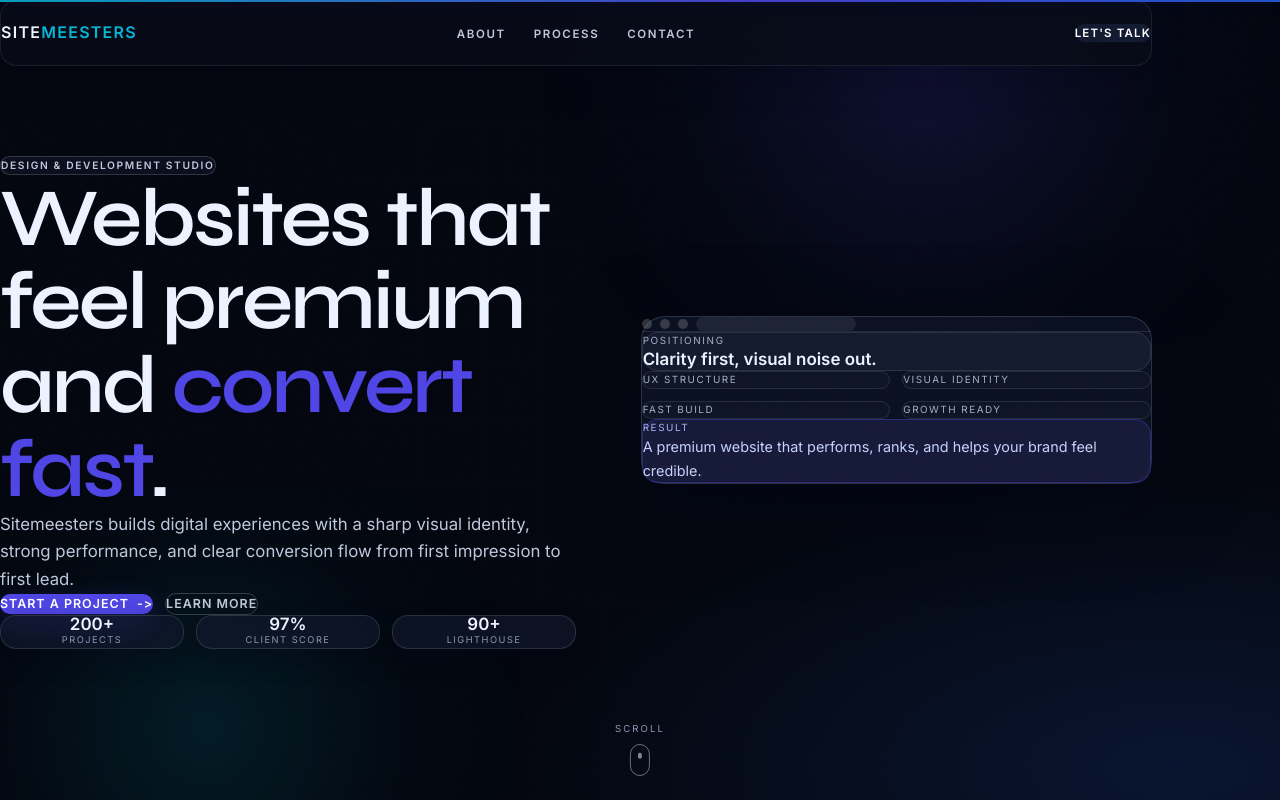
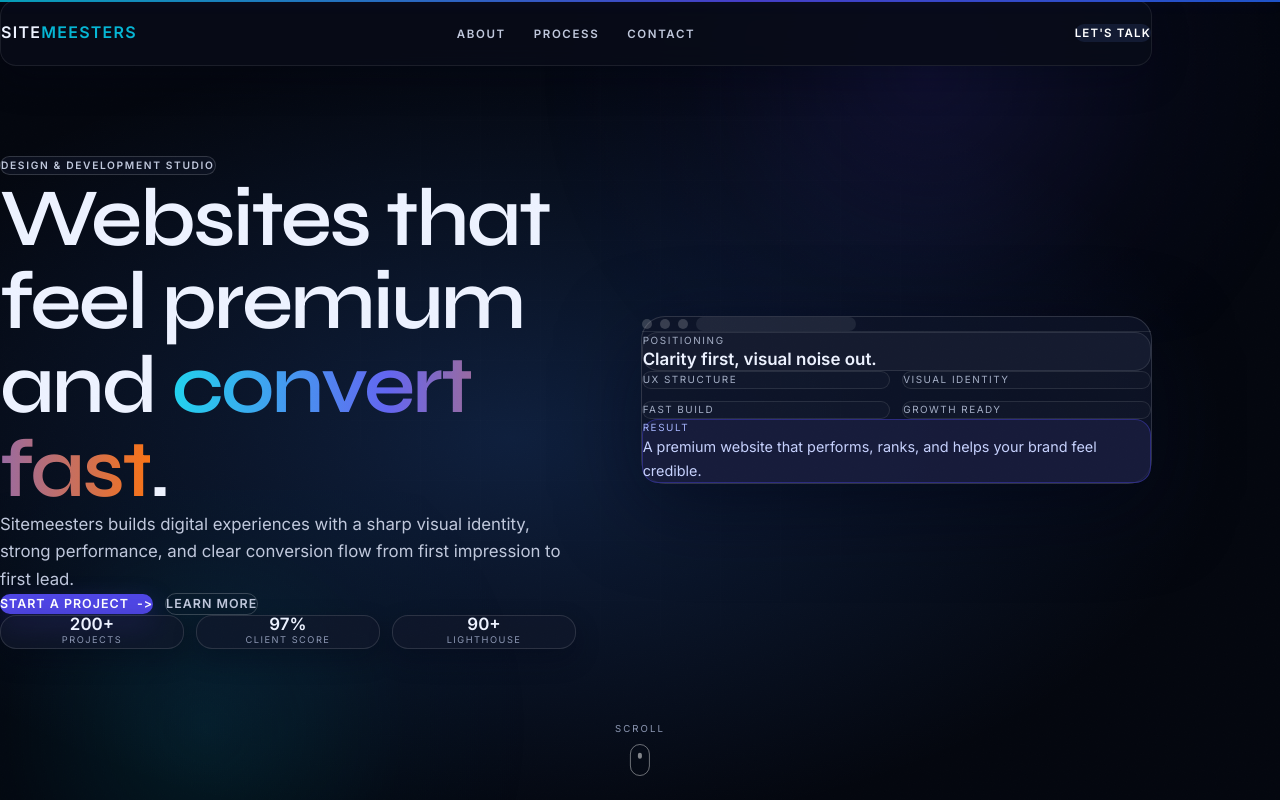
Before and after one commit to jessyroest/sitemeesters-UX, a Next.js app: page / in a window 1280 px wide. Shown: the top 800 px of the page. Built offline with nearby package versions, Linux system fonts and the light colour scheme.

Commit message:
style: tune dark palette to match production reference

```diff
--- a/src/app/globals.css
+++ b/src/app/globals.css
@@ -6,7 +6,7 @@
   --foreground: #edf2ff;
   --surface: #0d1222;
   --surface-muted: #151b2f;
-  --accent: #4F46E5;
+  --accent: #22D3EE;
   --accent-light: #262d57;
   --text-secondary: #c0c8dc;
   --text-muted: #8d98b4;
@@ -32,8 +32,9 @@
 
 body {
   background:
-    radial-gradient(70rem 34rem at 8% -8%, rgba(79, 70, 229, 0.2) 0%, transparent 62%),
-    radial-gradient(64rem 28rem at 92% 14%, rgba(37, 99, 235, 0.15) 0%, transparent 64%),
+    radial-gradient(72rem 40rem at 40% 8%, rgba(59, 130, 246, 0.2) 0%, transparent 62%),
+    radial-gradient(64rem 32rem at 88% 58%, rgba(249, 115, 22, 0.12) 0%, transparent 70%),
+    radial-gradient(54rem 28rem at 10% 84%, rgba(34, 211, 238, 0.1) 0%, transparent 72%),
     var(--background);
   color: var(--foreground);
   font-family: var(--font-inter), 'Inter', system-ui, -apple-system, sans-serif;
--- a/src/components/Hero.tsx
+++ b/src/components/Hero.tsx
@@ -80,7 +80,13 @@
                         >
                             Websites that feel premium
                             <br />
-                            and <span className="text-[var(--accent)]">convert fast</span>.
+                            and <span
+                                style={{
+                                    backgroundImage: 'linear-gradient(90deg, #22D3EE 0%, #6366F1 48%, #F97316 100%)',
+                                    WebkitBackgroundClip: 'text',
+                                    color: 'transparent',
+                                }}
+                            >convert fast</span>.
                         </motion.h1>
 
                         <motion.p
--- a/src/components/WebsitePlayground.tsx
+++ b/src/components/WebsitePlayground.tsx
@@ -24,10 +24,10 @@
 }
 
 const STYLES: Record<StyleKey, { label: string; config: Partial<PreviewConfig> }> = {
-    minimal: { label: 'Minimal', config: { accent: '#0A0A0A', borderRadius: '8px', fontWeight: 400 } },
-    bold: { label: 'Bold', config: { accent: '#4F46E5', borderRadius: '16px', fontWeight: 700 } },
-    luxury: { label: 'Luxury', config: { accent: '#92734E', borderRadius: '4px', fontWeight: 300 } },
-    tech: { label: 'Tech', config: { accent: '#2563EB', borderRadius: '12px', fontWeight: 500 } },
+    minimal: { label: 'Minimal', config: { accent: '#22D3EE', borderRadius: '8px', fontWeight: 400 } },
+    bold: { label: 'Bold', config: { accent: '#6366F1', borderRadius: '16px', fontWeight: 700 } },
+    luxury: { label: 'Luxury', config: { accent: '#F59E0B', borderRadius: '4px', fontWeight: 300 } },
+    tech: { label: 'Tech', config: { accent: '#3B82F6', borderRadius: '12px', fontWeight: 500 } },
 };
 
 const LAYOUTS: Record<LayoutKey, { label: string; headline: string; navLinks: string[]; cta: string }> = {
```
